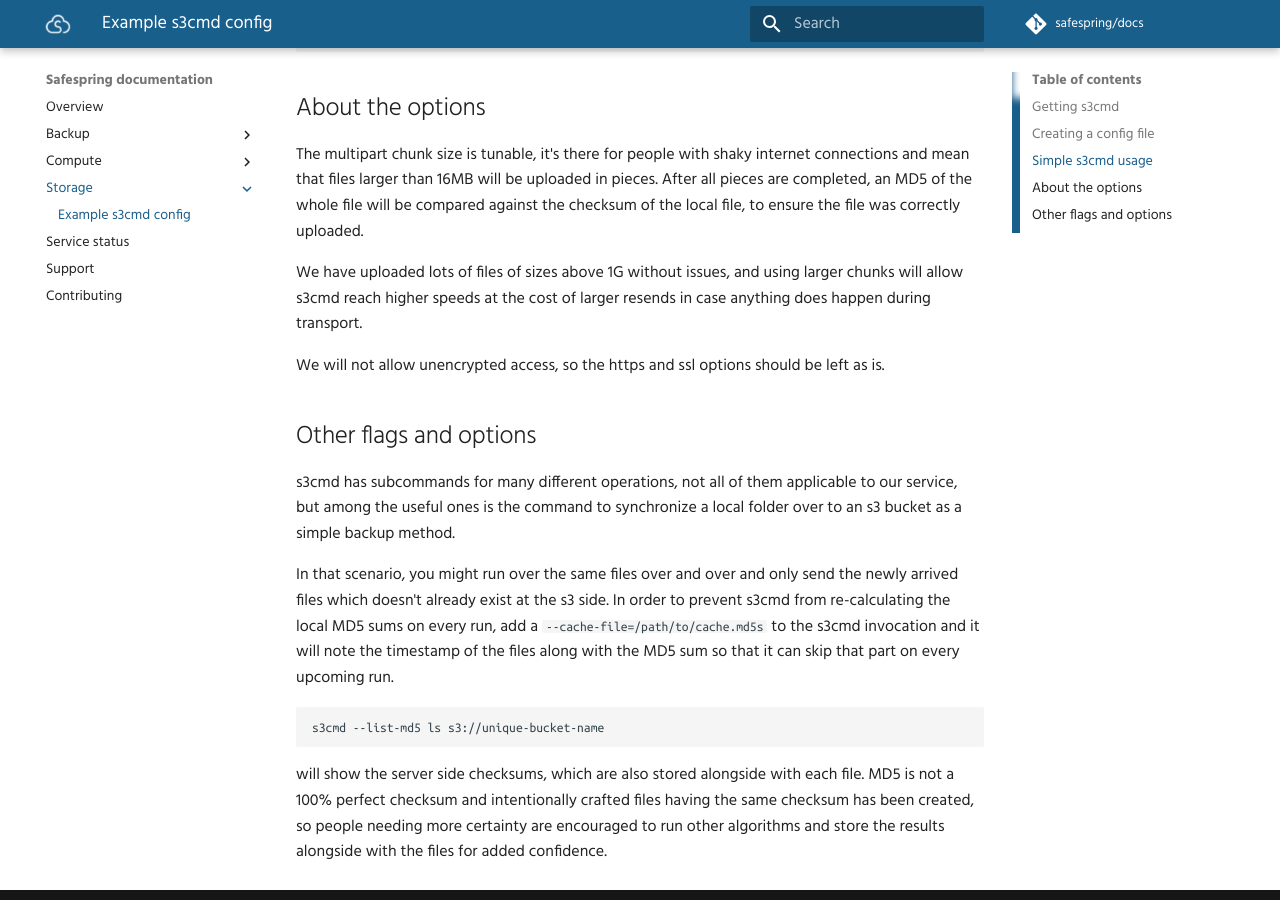
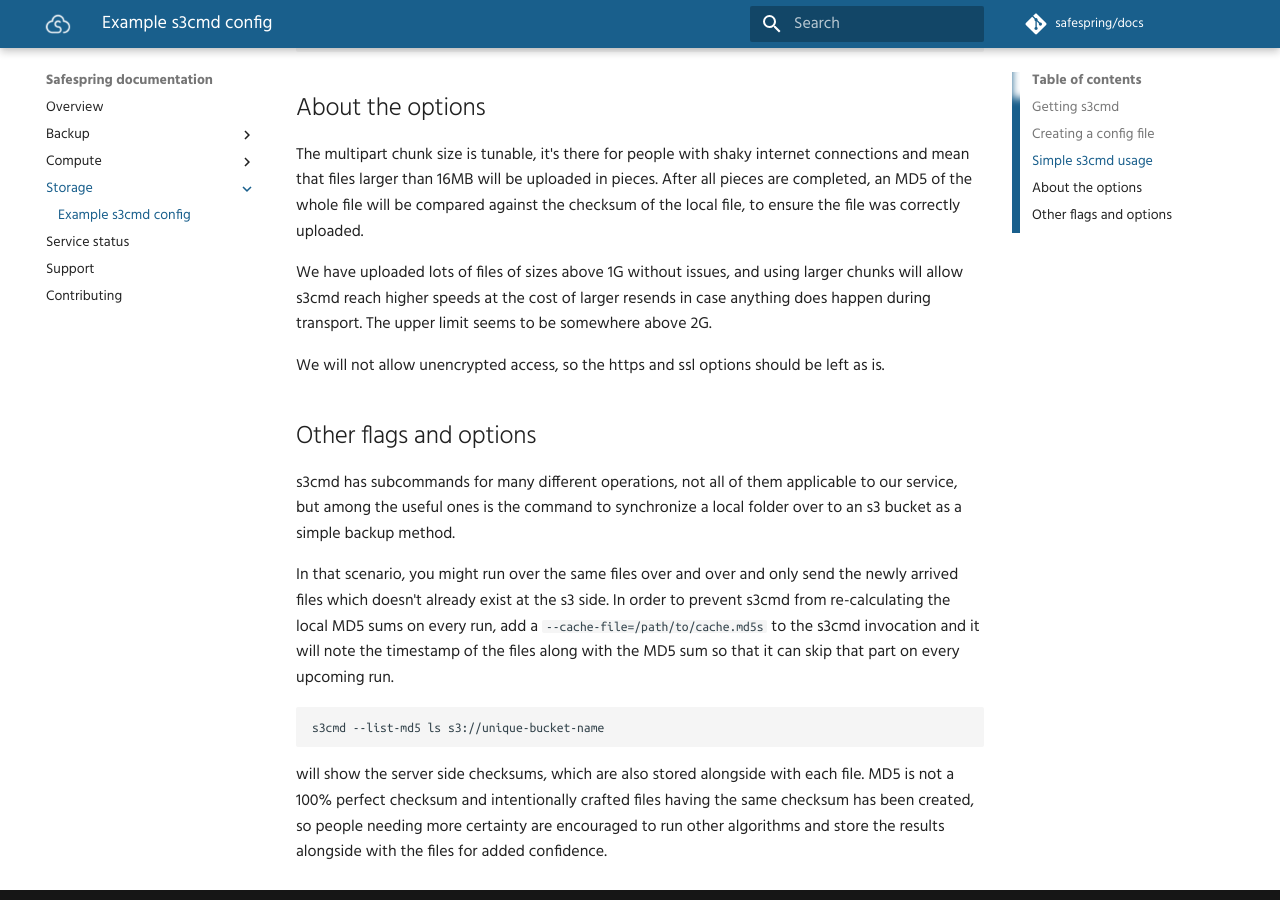
Before and after one commit to safespring/docs, an MkDocs documentation site: the page built from content/storage/s3cmd.md, in a window 1280 px wide and 900 px high, scrolled down 976 px. Built offline with MkDocs 1.6.1 and Material for MkDocs 9.7.7, drawn with Linux system fonts in a browser that asks for light colours; comment, search, counter and statistics services are not loaded; old or Windows-style settings are respelled for this version of MkDocs.

Commit message:
maximums for chunk size

```diff
--- a/content/storage/s3cmd.md
+++ b/content/storage/s3cmd.md
@@ -40,7 +40,7 @@ When you have the program installed and a config file in place, you can make a b
 The multipart chunk size is tunable, it's there for people with shaky internet connections and mean that files larger than 16MB will be uploaded in pieces.
 After all pieces are completed, an MD5 of the whole file will be compared against the checksum of the local file, to ensure the file was correctly uploaded.
 
-We have uploaded lots of files of sizes above 1G without issues, and using larger chunks will allow s3cmd reach higher speeds at the cost of larger resends in case anything does happen during transport.
+We have uploaded lots of files of sizes above 1G without issues, and using larger chunks will allow s3cmd reach higher speeds at the cost of larger resends in case anything does happen during transport. The upper limit seems to be somewhere above 2G.
 
 We will not allow unencrypted access, so the https and ssl options should be left as is.
 
```
